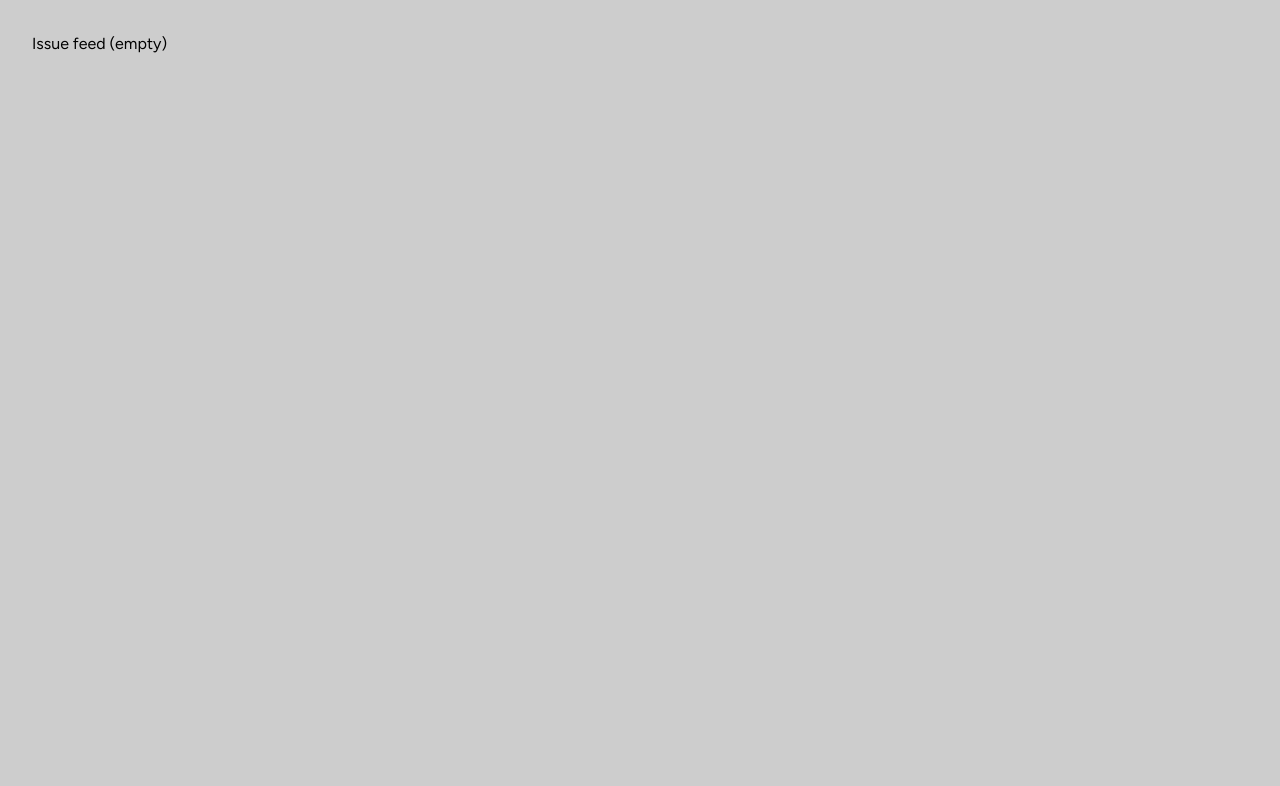
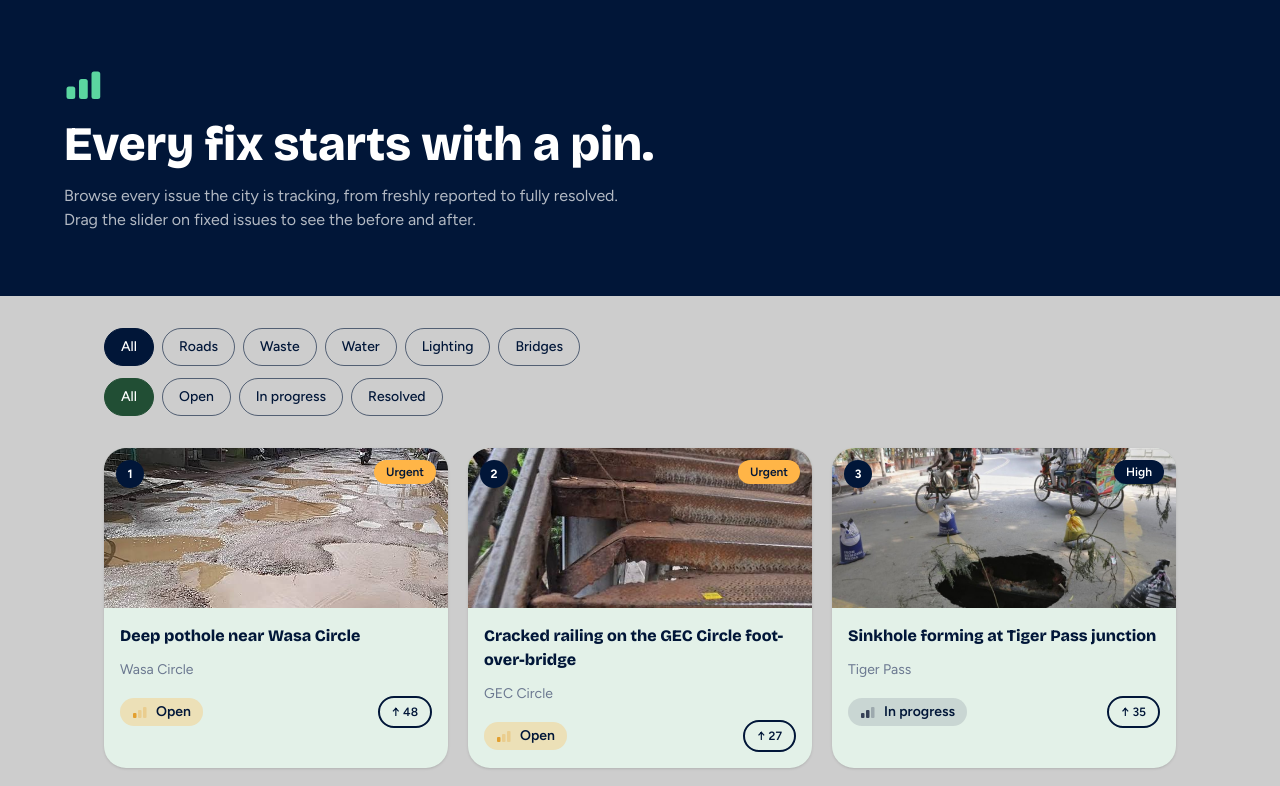
Before and after one commit to f-akhter-t/babylon, a React (Vite) app in the folder frontend/: page /feed in a window 1280 px wide. Shown: the top 786 px of the page. Built offline with nearby package versions, Linux system fonts and the light colour scheme.

Commit message:
feat(feed): add issue feed page with filters, votes, and before/after slider

```diff
--- /dev/null
+++ b/frontend/src/pages/Feed/BeforeAfterSlider.jsx
@@ -0,0 +1,73 @@
+import { useRef, useState } from 'react'
+
+export default function BeforeAfterSlider({ before, after, alt }) {
+  const [position, setPosition] = useState(50)
+  const [failed, setFailed] = useState(false)
+  const containerRef = useRef(null)
+  const dragging = useRef(false)
+
+  function updateFromClientX(clientX) {
+    const rect = containerRef.current.getBoundingClientRect()
+    const pct = ((clientX - rect.left) / rect.width) * 100
+    setPosition(Math.min(100, Math.max(0, pct)))
+  }
+
+  function startDrag(clientX) {
+    dragging.current = true
+    updateFromClientX(clientX)
+  }
+  function moveDrag(clientX) {
+    if (dragging.current) updateFromClientX(clientX)
+  }
+  function endDrag() {
+    dragging.current = false
+  }
+
+  if (failed) {
+    return (
+      <div className="flex h-40 w-full items-center justify-center bg-slate/20 font-body text-xs text-slate">
+        Photo not available
+      </div>
+    )
+  }
+
+  return (
+    <div
+      ref={containerRef}
+      className="relative h-40 w-full cursor-ew-resize touch-none select-none overflow-hidden"
+      onPointerDown={(e) => startDrag(e.clientX)}
+      onPointerMove={(e) => moveDrag(e.clientX)}
+      onPointerUp={endDrag}
+      onPointerLeave={endDrag}
+    >
+      <img
+        src={after}
+        alt={`${alt} — after`}
+        className="absolute inset-0 h-full w-full object-cover"
+        draggable={false}
+        onError={() => setFailed(true)}
+      />
+      <img
+        src={before}
+        alt={`${alt} — before`}
+        className="absolute inset-0 h-full w-full object-cover"
+        draggable={false}
+        style={{ clipPath: `inset(0 ${100 - position}% 0 0)` }}
+        onError={() => setFailed(true)}
+      />
+
+      <span className="absolute bottom-2 left-2 rounded-full bg-navy px-2.5 py-1 font-body text-[10px] font-bold text-white">
+        BEFORE
+      </span>
+      <span className="absolute bottom-2 right-2 rounded-full bg-brand px-2.5 py-1 font-body text-[10px] font-bold text-navy">
+        AFTER
+      </span>
+
+      <div className="absolute top-0 h-full w-0.5 bg-white" style={{ left: `${position}%` }}>
+        <div className="absolute left-1/2 top-1/2 flex h-8 w-8 -translate-x-1/2 -translate-y-1/2 items-center justify-center rounded-full bg-white text-navy shadow-md">
+          ↔
+        </div>
+      </div>
+    </div>
+  )
+}
--- a/frontend/src/pages/Feed/Feed.jsx
+++ b/frontend/src/pages/Feed/Feed.jsx
@@ -1,3 +1,167 @@
+import { useEffect, useState } from 'react'
+import { Link } from 'react-router-dom'
+import CategoryChip from '../../components/ui/CategoryChip'
+import StatusPill from '../../components/ui/StatusPill'
+import PriorityBadge from '../../components/ui/PriorityBadge'
+import StaircaseIcon from '../../components/ui/StaircaseIcon'
+import BeforeAfterSlider from './BeforeAfterSlider'
+import { getIssues } from '../../services/api'
+import { CATEGORIES } from '../../mock/issues'
+
+const STATUSES = [
+  { value: 'All', label: 'All' },
+  { value: 'open', label: 'Open' },
+  { value: 'in-progress', label: 'In progress' },
+  { value: 'resolved', label: 'Resolved' },
+]
+
 export default function Feed() {
-  return <main className="p-8">Issue feed (empty)</main>
+  const [category, setCategory] = useState('All')
+  const [status, setStatus] = useState('All')
+  const [issues, setIssues] = useState([])
+  const [votes, setVotes] = useState({})
+
+  useEffect(() => {
+    let active = true
+    getIssues({ category, status }).then((list) => {
+      if (active) setIssues(list)
+    })
+    return () => {
+      active = false
+    }
+  }, [category, status])
+
+  function handleUpvote(id, baseVotes) {
+    setVotes((prev) => {
+      const current = prev[id] ?? baseVotes
+      return { ...prev, [id]: current + 1 }
+    })
+  }
+
+  return (
+    <main>
+      <section className="bg-navy px-6 py-16 text-white md:px-10">
+        <div className="mx-auto flex max-w-6xl flex-col items-start gap-4">
+          <StaircaseIcon level={3} className="h-10 w-10 text-brand" />
+          <h1 className="font-heading text-4xl font-extrabold md:text-5xl">
+            Every fix starts with a pin.
+          </h1>
+          <p className="max-w-xl font-body text-white/70">
+            Browse every issue the city is tracking, from freshly reported to fully
+            resolved. Drag the slider on fixed issues to see the before and after.
+          </p>
+        </div>
+      </section>
+
+      <section className="mx-auto max-w-6xl px-6 py-8 md:px-10">
+        <div className="flex flex-wrap gap-2">
+          <CategoryChip
+            label="All"
+            active={category === 'All'}
+            onClick={() => setCategory('All')}
+          />
+          {CATEGORIES.map((c) => (
+            <CategoryChip
+              key={c}
+              label={c}
+              active={category === c}
+              onClick={() => setCategory(c)}
+            />
+          ))}
+        </div>
+
+        <div className="mt-3 flex flex-wrap gap-2">
+          {STATUSES.map((s) => (
+            <CategoryChip
+              key={s.value}
+              label={s.label}
+              tone="forest"
+              active={status === s.value}
+              onClick={() => setStatus(s.value)}
+            />
+          ))}
+        </div>
+
+        <div className="mt-8 grid grid-cols-1 gap-5 sm:grid-cols-2 lg:grid-cols-3">
+          {issues.map((issue) => (
+            <FeedCard
+              key={issue.id}
+              issue={issue}
+              votes={votes[issue.id] ?? issue.votes}
+              onUpvote={() => handleUpvote(issue.id, issue.votes)}
+            />
+          ))}
+        </div>
+
+        {issues.length === 0 && (
+          <p className="mt-10 text-center font-body text-muted">
+            No issues match these filters yet.
+          </p>
+        )}
+      </section>
+    </main>
+  )
 }
+
+function FeedCard({ issue, votes, onUpvote }) {
+  const isFixed = issue.status === 'resolved' && issue.afterImg
+
+  return (
+    <article className="group overflow-hidden rounded-card bg-mint shadow-sm transition hover:-translate-y-1 hover:shadow-md">
+      <div className="relative h-40 overflow-hidden bg-slate/20">
+        {isFixed ? (
+          <BeforeAfterSlider
+            before={issue.beforeImg}
+            after={issue.afterImg}
+            alt={issue.title}
+          />
+        ) : (
+          <>
+            <img
+              src={issue.beforeImg}
+              alt={issue.title}
+              className="h-full w-full object-cover transition group-hover:scale-105"
+              onError={(e) => {
+                e.currentTarget.style.display = 'none'
+                e.currentTarget.nextSibling.style.display = 'flex'
+              }}
+            />
+            <div className="hidden h-full w-full items-center justify-center font-body text-xs text-slate">
+              Photo not available
+            </div>
+          </>
+        )}
+        <span className="absolute left-3 top-3 z-10 flex h-7 w-7 items-center justify-center rounded-full bg-navy font-body text-xs font-bold text-white">
+          {issue.rank}
+        </span>
+        <PriorityBadge priority={issue.priority} className="absolute right-3 top-3 z-10" />
+      </div>
+
+      <div className="flex flex-col gap-3 p-4">
+        <Link to={`/issues/${issue.id}`}>
+          <h3 className="font-heading text-base font-bold text-navy hover:underline">
+            {issue.title}
+          </h3>
+        </Link>
+        <p className="font-body text-sm text-muted">{issue.location}</p>
+
+        <div className="mt-1 flex items-center justify-between">
+          <StatusPill status={issue.status} />
+          {issue.status === 'resolved' ? (
+            <span className="flex items-center gap-1 rounded-full bg-mint-deep px-3 py-1.5 font-body text-xs font-semibold text-navy">
+              ✓ {votes}
+            </span>
+          ) : (
+            <button
+              type="button"
+              onClick={onUpvote}
+              className="flex items-center gap-1 rounded-full border-2 border-navy px-3 py-1.5 font-body text-xs font-semibold text-navy transition active:scale-95 hover:bg-navy/10"
+            >
+              ↑ {votes}
+            </button>
+          )}
+        </div>
+      </div>
+    </article>
+  )
+}
```
